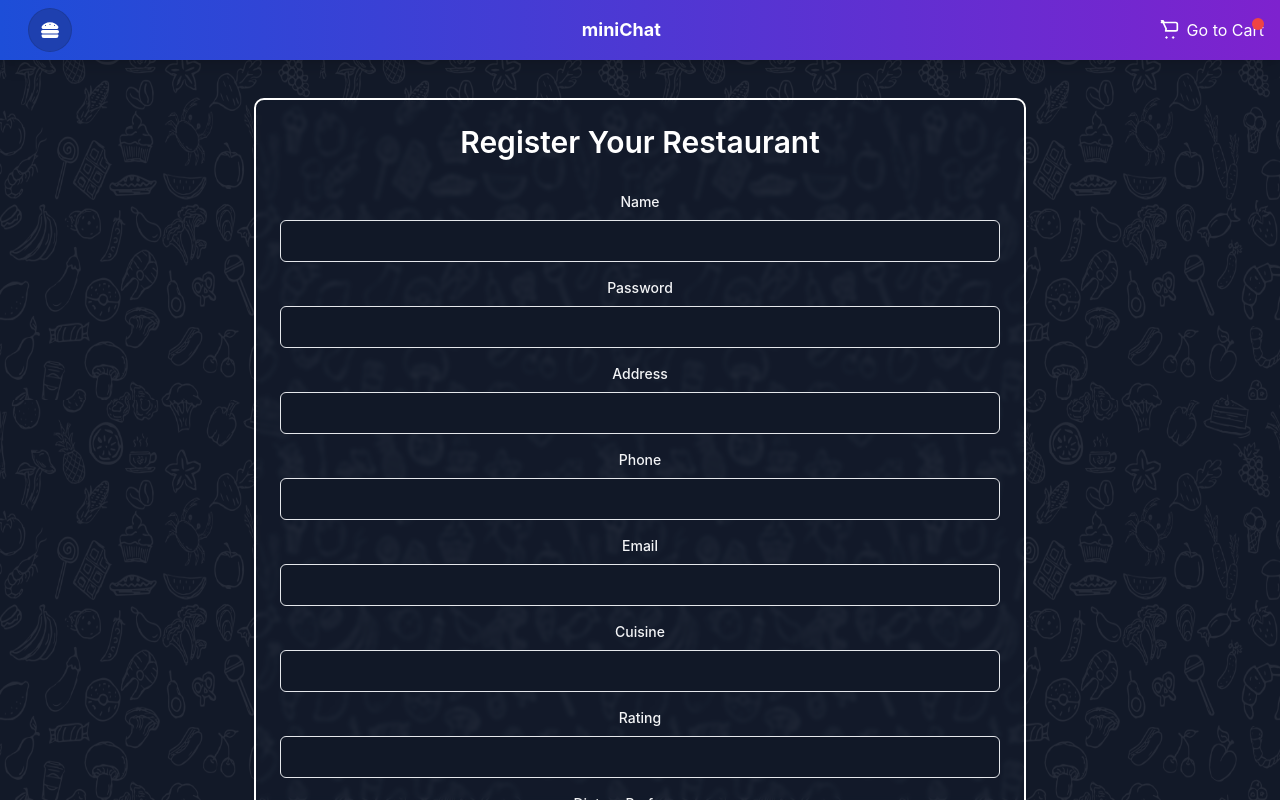
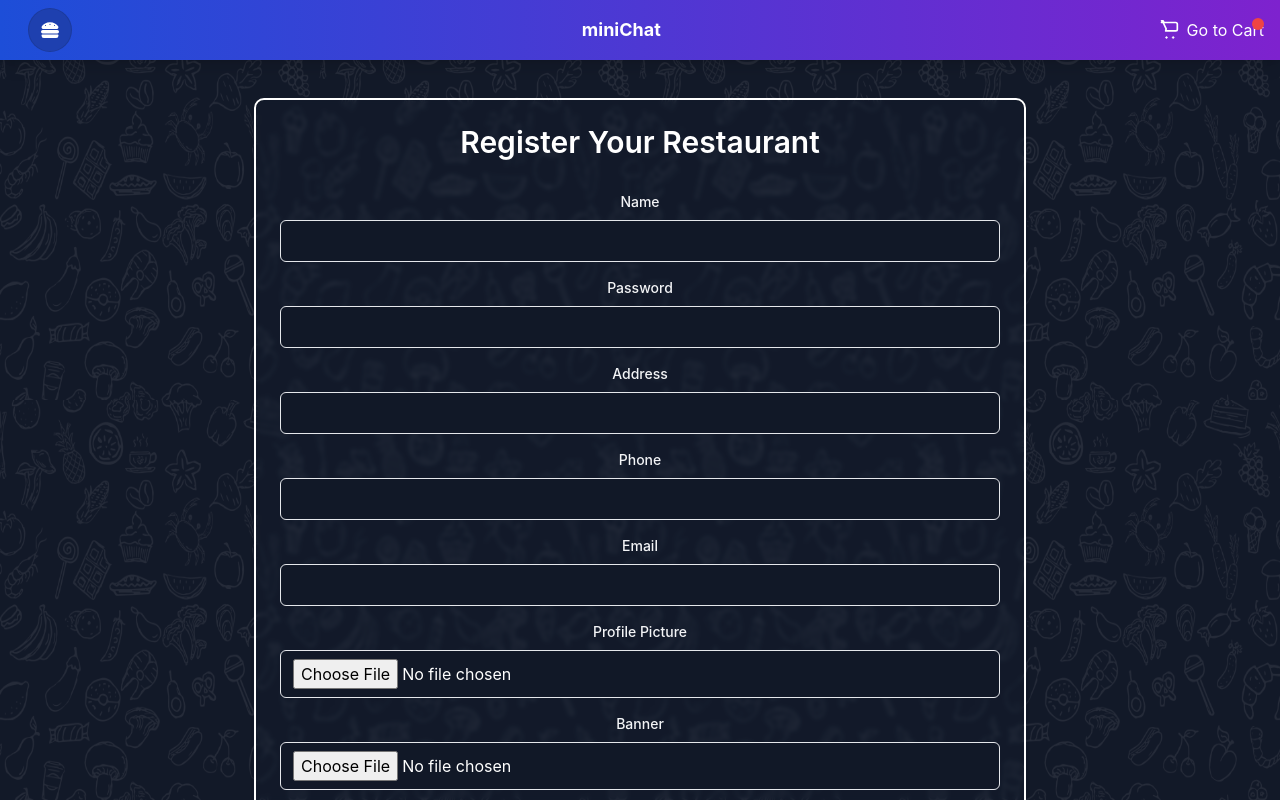
Before and after one commit to sujnankumar/miniProject-frontend, a React (Create React App) app: page /restaurant/register in a window 1280 px wide. Built offline with nearby package versions, Linux system fonts and the light colour scheme; no server answers.

Commit message:
images in rest register

```diff
--- a/src/components/RestaurantForms/RestaurantRegister.js
+++ b/src/components/RestaurantForms/RestaurantRegister.js
@@ -12,7 +12,6 @@ const RestaurantRegister = () => {
     phone: "",
     email: "",
     cuisine: "",
-    rating: "",
     is_vegan: false,
     is_vegetarian: false,
     is_halal: false,
@@ -21,14 +20,26 @@ const RestaurantRegister = () => {
     profile_picture: null, // For file upload
   });
 
+  const [previews, setPreviews] = useState({
+    banner: null,
+    profile_picture: null,
+  });
+
   const handleChange = (e) => {
     const { name, value, type, checked, files } = e.target;
 
     if (type === "file") {
+      const file = files[0];
       setFormData({
         ...formData,
-        [name]: files[0], // Store the selected file
+        [name]: file, // Store the selected file
       });
+
+      // Generate a preview URL for the image
+      setPreviews((prev) => ({
+        ...prev,
+        [name]: file ? URL.createObjectURL(file) : null,
+      }));
     } else {
       setFormData({
         ...formData,
@@ -48,7 +59,6 @@ const RestaurantRegister = () => {
       phone: formData.phone,
       email: formData.email,
       cuisine: formData.cuisine,
-      rating: formData.rating,
       is_vegan: formData.is_vegan,
       is_vegetarian: formData.is_vegetarian,
       is_halal: formData.is_halal,
@@ -174,6 +184,50 @@ const RestaurantRegister = () => {
           />
         </div>
 
+        {/* Profile Picture */}
+        <div className="mb-4">
+          <label className="block text-gray-100 text-sm font-medium mb-2" htmlFor="profile_picture">
+            Profile Picture
+          </label>
+          <input
+            type="file"
+            id="profile_picture"
+            name="profile_picture"
+            onChange={handleChange}
+            accept="image/*"
+            className="bg-gray-900 text-white w-full px-3 py-2 border rounded-md focus:outline-none focus:ring focus:border-blue-300"
+          />
+          {previews.profile_picture && (
+            <img
+              src={previews.profile_picture}
+              alt="Profile Preview"
+              className="mt-4 max-h-40 object-cover rounded-md"
+            />
+          )}
+        </div>
+
+        {/* Banner */}
+        <div className="mb-4">
+          <label className="block text-gray-100 text-sm font-medium mb-2" htmlFor="banner">
+            Banner
+          </label>
+          <input
+            type="file"
+            id="banner"
+            name="banner"
+            onChange={handleChange}
+            accept="image/*"
+            className="bg-gray-900 text-white w-full px-3 py-2 border rounded-md focus:outline-none focus:ring focus:border-blue-300"
+          />
+          {previews.banner && (
+            <img
+              src={previews.banner}
+              alt="Banner Preview"
+              className="mt-4 max-h-40 object-cover rounded-md"
+            />
+          )}
+        </div>
+
         {/* Cuisine */}
         <div className="mb-4">
           <label className="block text-gray-100 text-sm font-medium mb-2" htmlFor="cuisine">
@@ -187,22 +241,6 @@ const RestaurantRegister = () => {
             onChange={handleChange}
             className="bg-gray-900 text-white w-full px-3 py-2 border rounded-md focus:outline-none focus:ring focus:border-blue-300"
             required
-          />
-        </div>
-
-        {/* Rating */}
-        <div className="mb-4">
-          <label className="block text-gray-100 text-sm font-medium mb-2" htmlFor="rating">
-            Rating
-          </label>
-          <input
-            type="number"
-            id="rating"
-            name="rating"
-            value={formData.rating}
-            onChange={handleChange}
-            className="bg-gray-900 text-white w-full px-3 py-2 border rounded-md focus:outline-none focus:ring focus:border-blue-300"
-            step="0.1"
           />
         </div>
 
```
